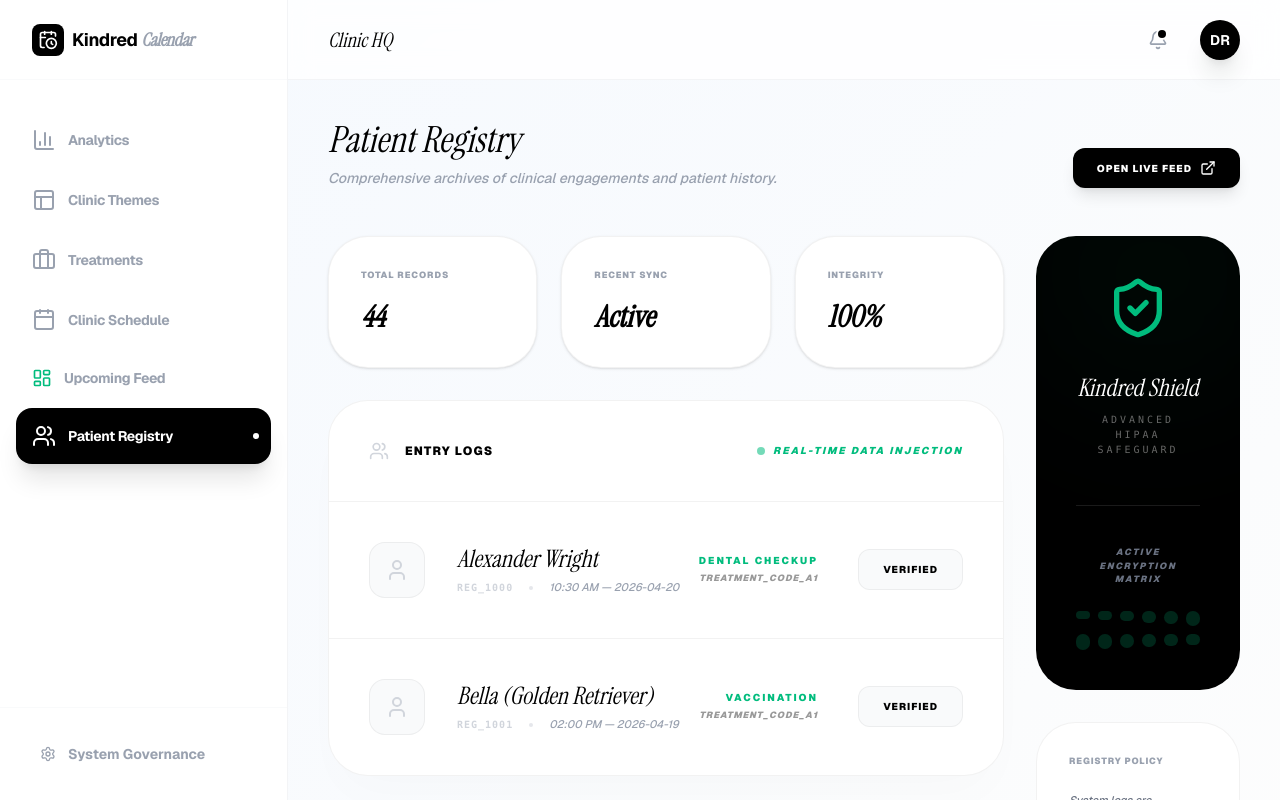
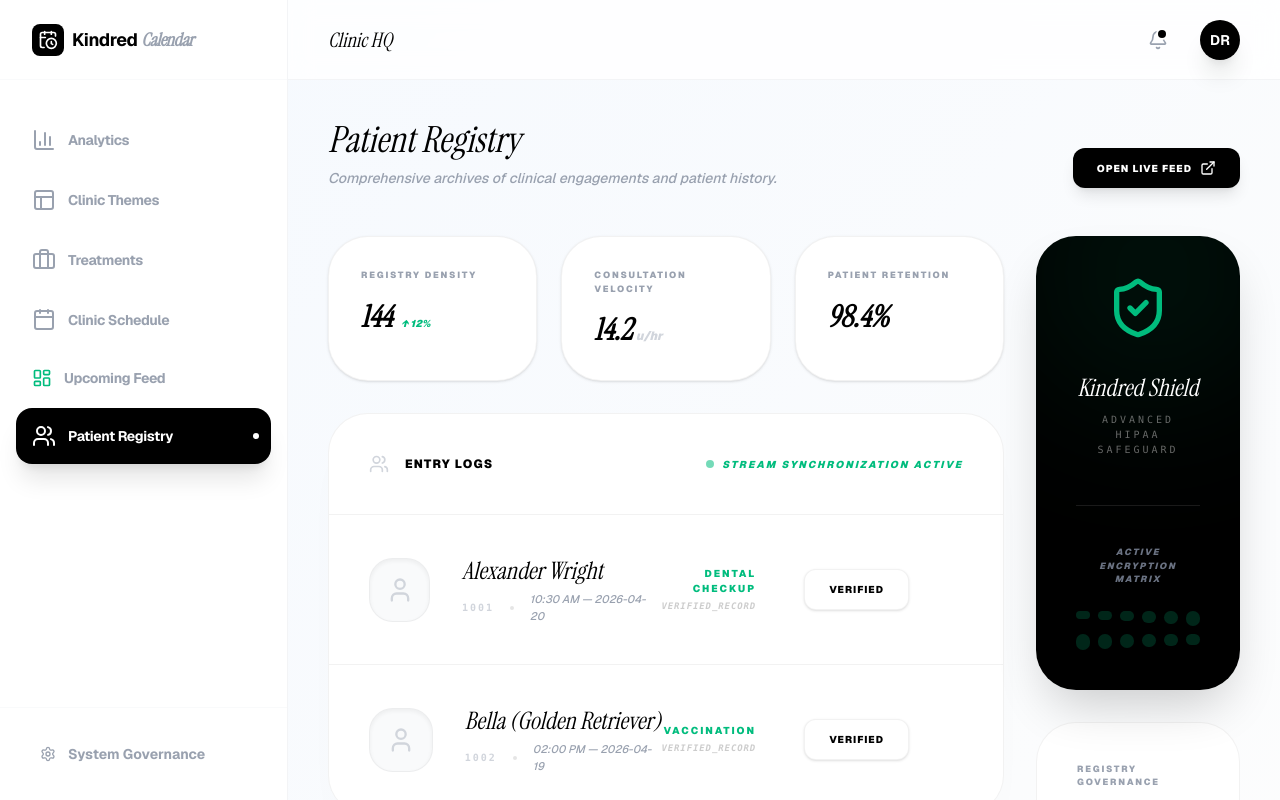
Before and after one commit to FlexSlotCustom0/FlexSlotCustom, a Next.js app in the folder frontend/: page /dashboard/owner in a window 1280 px wide. Both pictures are taken after a click on the button "Patient Registry". Shown: the top 800 px of the page. Built offline with nearby package versions, Linux system fonts and the light colour scheme.

Commit message:
Update page.tsx

```diff
--- a/frontend/src/app/dashboard/owner/page.tsx
+++ b/frontend/src/app/dashboard/owner/page.tsx
@@ -636,7 +636,6 @@ interface Booking {
 function AuditTrailSection() {
   const [bookings, setBookings] = useState<Booking[]>([]);
 
-  useEffect(() => {
   const fetchBookings = () => {
     const saved = localStorage.getItem("flexslot_bookings");
     if (saved) {
@@ -666,10 +665,18 @@ function AuditTrailSection() {
       localStorage.setItem("flexslot_bookings", JSON.stringify(initialBookings));
     }
   };
+
+  useEffect(() => {
     fetchBookings();
     window.addEventListener('storage', fetchBookings);
     return () => window.removeEventListener('storage', fetchBookings);
   }, []);
+
+  const deleteEntry = (id: string) => {
+    const next = bookings.filter(b => b.id !== id);
+    setBookings(next);
+    localStorage.setItem("flexslot_bookings", JSON.stringify(next.reverse()));
+  };
 
   return (
     <div className="space-y-12">
@@ -688,17 +695,17 @@ function AuditTrailSection() {
       <div className="grid grid-cols-1 lg:grid-cols-4 gap-8">
         <div className="lg:col-span-3 space-y-8">
           <div className="grid grid-cols-3 gap-6">
-             <div className="p-8 bg-white border border-black/5 rounded-[2.5rem] shadow-sm">
-                <div className="text-[9px] font-black uppercase text-gray-400 tracking-widest mb-4">Total Records</div>
-                <div className="text-3xl font-serif font-black italic">{bookings.length + 42}</div>
+             <div className="p-8 bg-white border border-black/5 rounded-[2.5rem] shadow-sm font-sans">
+                <div className="text-[9px] font-black uppercase text-gray-400 tracking-[0.2em] mb-4">Registry Density</div>
+                <div className="text-3xl font-serif font-black italic">{bookings.length + 142} <span className="text-[10px] font-sans font-black text-emerald-500 ml-1">↑ 12%</span></div>
              </div>
-             <div className="p-8 bg-white border border-black/5 rounded-[2.5rem] shadow-sm">
-                <div className="text-[9px] font-black uppercase text-gray-400 tracking-widest mb-4">Recent Sync</div>
-                <div className="text-3xl font-serif font-black italic">Active</div>
+             <div className="p-8 bg-white border border-black/5 rounded-[2.5rem] shadow-sm font-sans">
+                <div className="text-[9px] font-black uppercase text-gray-400 tracking-[0.2em] mb-4">Consultation Velocity</div>
+                <div className="text-3xl font-serif font-black italic">14.2<span className="text-xs font-sans font-black text-gray-300 ml-1">u/hr</span></div>
              </div>
-             <div className="p-8 bg-white border border-black/5 rounded-[2.5rem] shadow-sm">
-                <div className="text-[9px] font-black uppercase text-gray-400 tracking-widest mb-4">Integrity</div>
-                <div className="text-3xl font-serif font-black italic">100%</div>
+             <div className="p-8 bg-white border border-black/5 rounded-[2.5rem] shadow-sm font-sans">
+                <div className="text-[9px] font-black uppercase text-gray-400 tracking-[0.2em] mb-4">Patient Retention</div>
+                <div className="text-3xl font-serif font-black italic">98.4%</div>
              </div>
           </div>
 
@@ -710,18 +717,19 @@ function AuditTrailSection() {
                 </div>
                 <div className="flex items-center gap-2">
                    <span className="w-2 h-2 rounded-full bg-emerald-500 animate-pulse" />
-                   <span className="text-[10px] font-black text-emerald-500 uppercase tracking-[0.2em] italic">Real-Time Data Injection</span>
+                   <span className="text-[10px] font-black text-emerald-500 uppercase tracking-[0.2em] italic">Stream Synchronization Active</span>
                 </div>
              </div>
              <div className="divide-y divide-black/5">
                 {bookings.length > 0 ? bookings.map((b, i) => (
                   <AuditRow
-                    key={i}
-                    id={`REG_${1000 + i}`}
+                    key={b.id}
+                    id={b.id}
                     name={b.clientName}
                     time={`${b.slotTime} — ${b.slotDate}`}
                     status="VERIFIED"
                     service={b.serviceName}
+                    onDelete={() => deleteEntry(b.id)}
                   />
                 )) : (
                   <div className="p-24 flex flex-col items-center justify-center text-center opacity-20">
@@ -734,7 +742,7 @@ function AuditTrailSection() {
         </div>
 
         <div className="space-y-8">
-           <div className="bg-black text-white rounded-[2.5rem] p-10 flex flex-col items-center justify-center text-center relative overflow-hidden group">
+           <div className="bg-black text-white rounded-[2.5rem] p-10 flex flex-col items-center justify-center text-center relative overflow-hidden group shadow-2xl shadow-black/20">
               <ShieldCheck className="w-16 h-16 text-emerald-500 mb-8 relative z-10 group-hover:scale-110 transition-transform duration-700" />
               <div className="font-serif italic text-2xl mb-2 relative z-10">Kindred Shield</div>
               <p className="text-[10px] text-white/40 uppercase tracking-[0.3em] font-mono relative z-10">Advanced HIPAA Safeguard</p>
@@ -751,13 +759,19 @@ function AuditTrailSection() {
                   ))}
                 </div>
               </div>
-              <div className="absolute top-[-20%] right-[-20%] w-64 h-64 bg-emerald-500/5 rounded-full blur-[80px]" />
+              <div className="absolute top-[-20%] right-[-20%] w-64 h-64 bg-emerald-500/10 rounded-full blur-[80px]" />
            </div>
 
-           <div className="bg-white border border-black/5 rounded-[2.5rem] p-8 space-y-6">
-              <div className="text-[9px] font-black uppercase tracking-widest text-gray-400">Registry Policy</div>
-              <p className="text-[11px] text-gray-500 font-medium italic leading-relaxed">System logs are immutable and cryptographically linked to individual provider keys.</p>
-              <button className="w-full py-4 bg-gray-50 rounded-2xl text-[10px] font-black uppercase tracking-widest hover:bg-black hover:text-white transition-all">Download Audit PDF</button>
+           <div className="bg-white border border-black/5 rounded-[2.5rem] p-10 space-y-8">
+              <div className="space-y-2">
+                 <div className="text-[9px] font-black uppercase tracking-[0.2em] text-gray-400">Registry Governance</div>
+                 <h4 className="text-xl font-serif italic text-black">Immutable Chain</h4>
+              </div>
+              <p className="text-[11px] text-gray-500 font-medium italic leading-relaxed">System logs are cryptographically linked to individual provider keys and cannot be altered once verified.</p>
+              <div className="pt-6 border-t border-black/5 flex items-center justify-between">
+                 <div className="text-[9px] font-black uppercase tracking-widest text-[#999]">Security Level</div>
+                 <div className="px-3 py-1 bg-black text-white rounded-lg text-[9px] font-black tracking-widest">TIER_4</div>
+              </div>
            </div>
         </div>
       </div>
@@ -765,29 +779,37 @@ function AuditTrailSection() {
   );
 }
 
-function AuditRow({ id, name, time, status, service }: { id: string, name: string, time: string, status: string, service?: string }) {
+function AuditRow({ id, name, time, status, service, onDelete }: { id: string, name: string, time: string, status: string, service?: string, onDelete: () => void }) {
   return (
     <div className="p-10 flex items-center justify-between hover:bg-gray-50/30 transition-all group">
        <div className="flex items-center gap-8">
-          <div className="w-14 h-14 bg-gray-50 rounded-2xl border border-black/5 flex items-center justify-center text-gray-300 group-hover:bg-black group-hover:text-white transition-all">
-             <User className="w-6 h-6" />
+          <div className="w-16 h-16 bg-gray-50 rounded-[1.5rem] border border-black/5 flex items-center justify-center text-gray-300 group-hover:bg-black group-hover:text-white transition-all duration-500 shadow-inner">
+             <User className="w-7 h-7" />
           </div>
-          <div>
-             <div className="font-serif italic text-2xl text-black mb-1 group-hover:tracking-tight transition-all">{name}</div>
+          <div className="space-y-1">
+             <div className="font-serif italic text-2xl text-black group-hover:tracking-tight transition-all duration-700">{name}</div>
              <div className="flex items-center gap-4">
-                <div className="text-[10px] font-black font-mono text-gray-300 tracking-widest">{id}</div>
-                <div className="w-1 h-1 rounded-full bg-gray-200" />
+                <div className="text-[10px] font-black font-mono text-gray-300 tracking-[0.2em] uppercase">{id.split('-').pop()}</div>
+                <div className="w-1 h-1 rounded-full bg-black/10" />
                 <div className="text-[11px] text-gray-400 font-medium italic">{time}</div>
              </div>
           </div>
        </div>
-       <div className="flex items-center gap-10">
-          <div className="text-right hidden sm:block">
+       <div className="flex items-center gap-12">
+          <div className="text-right hidden md:block">
              <div className="text-[10px] font-black uppercase tracking-[0.2em] text-emerald-500 mb-1">{service}</div>
-             <div className="text-[9px] font-black uppercase tracking-widest text-[#999] italic">Treatment_Code_A1</div>
+             <div className="text-[9px] font-black uppercase tracking-widest text-black/20 italic font-mono">Verified_Record</div>
           </div>
-          <div className="px-6 py-3 rounded-xl bg-gray-50 border border-black/5 text-[10px] font-black uppercase tracking-widest group-hover:bg-black group-hover:text-white transition-all">
+          <div className="flex items-center gap-3">
+             <div className="px-6 py-3 rounded-xl bg-white border border-black/5 text-[10px] font-black uppercase tracking-widest shadow-sm">
                 {status}
+             </div>
+             <button
+               onClick={onDelete}
+               className="p-3 bg-gray-50 hover:bg-red-500 hover:text-white rounded-xl transition-all duration-300 text-gray-300 opacity-0 group-hover:opacity-100 border border-black/5"
+             >
+                <Trash2 className="w-4 h-4" />
+             </button>
           </div>
        </div>
     </div>
```
Lines whose indentation alone changed are shown as unchanged.
